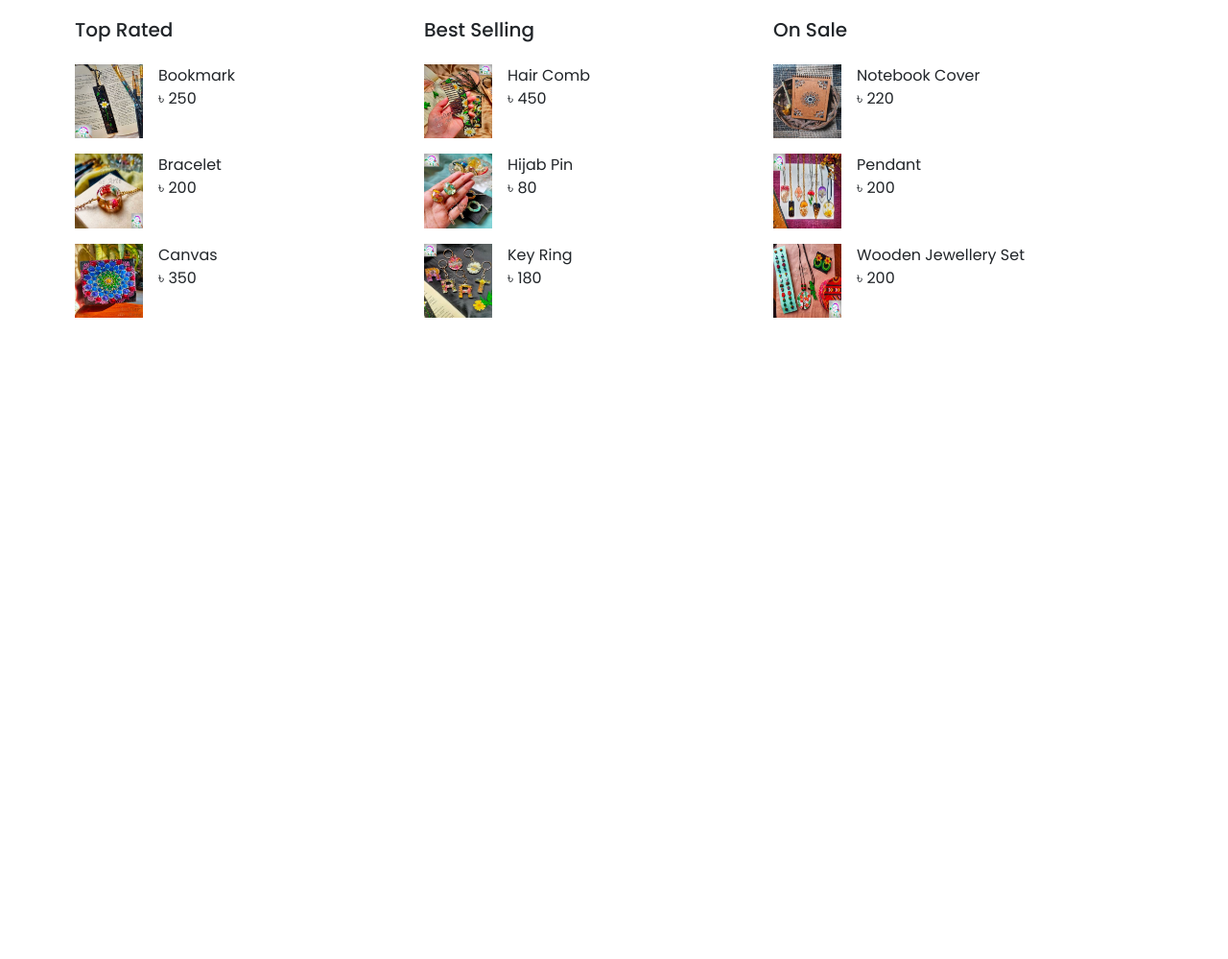
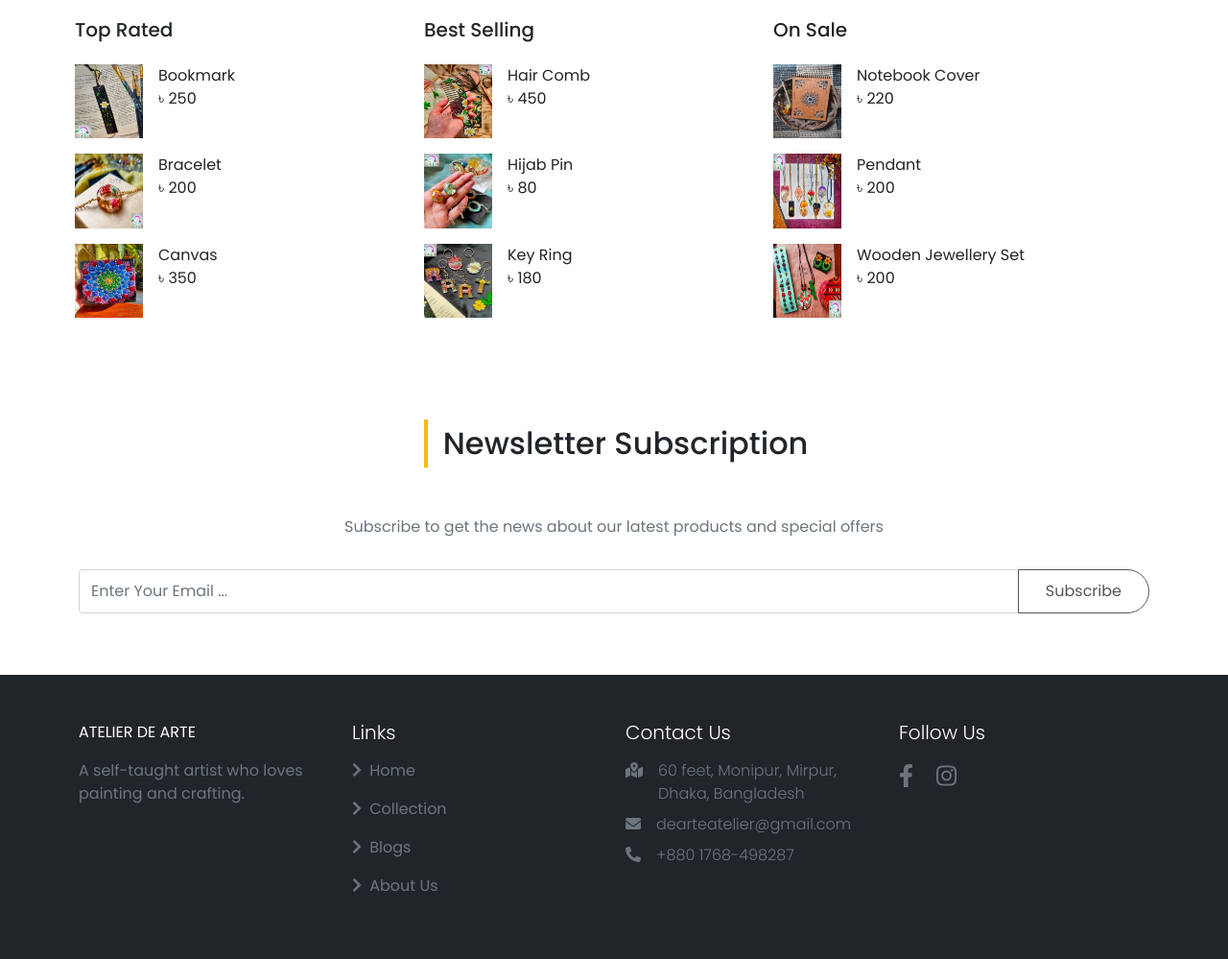
Before and after one commit to Rashiit2004/Atelier-de-Arte, a plain HTML site: page index.html in a window 1280 px wide. Shown: the part 5488-6487 px from the top of the page at 96% size. Before the commit the page ends 5867 px from the top, so only its background shows below. Drawn offline with nearby package versions, Linux system fonts and the light colour scheme; a web font is replaced by a local one.

Commit message:
Update index.html
Farin's commit

```diff
--- a/index.html
+++ b/index.html
@@ -678,13 +678,115 @@
         </div>
     </section>
     <!-- end of popular -->
+        <!-- newsletter -->
+    <section id="newsletter" class="py-5">
+        <div class="container">
+            <div class="d-flex flex-column align-items-center justify-content-center">
+                <div class="title text-center pt-3 pb-5">
+                    <h2 class="position-relative d-inline-block ms-4">Newsletter Subscription</h2>
+                </div>
 
+                <p class="text-center text-muted">Subscribe to get the news about our latest products and special offers
+                </p>
+                <div class="input-group mb-3 mt-3">
+                    <input type="text" class="form-control" placeholder="Enter Your Email ...">
+                    <button class="btn btn-primary" type="submit">Subscribe</button>
+                </div>
+            </div>
+        </div>
+    </section>
+    <!-- end of newsletter -->
 
+    <!-- footer -->
+    <footer class="bg-dark py-5">
+        <div class="container">
+            <div class="row text-white g-4">
+                <div class="col-md-6 col-lg-3">
+                    <a class="text-uppercase text-decoration-none brand text-white" href="index.html">Atelier de
+                        Arte</a>
+                    <p class="text-white text-muted mt-3">A self-taught artist who loves painting and crafting.
+                    </p>
+                </div>
 
+                <div class="col-md-6 col-lg-3">
+                    <h5 class="fw-light">Links</h5>
+                    <ul class="list-unstyled">
+                        <li class="my-3">
+                            <a href="#" class="text-white text-decoration-none text-muted">
+                                <i class="fas fa-chevron-right me-1"></i> Home
+                            </a>
+                        </li>
+                        <li class="my-3">
+                            <a href="#" class="text-white text-decoration-none text-muted">
+                                <i class="fas fa-chevron-right me-1"></i> Collection
+                            </a>
+                        </li>
+                        <li class="my-3">
+                            <a href="#" class="text-white text-decoration-none text-muted">
+                                <i class="fas fa-chevron-right me-1"></i> Blogs
+                            </a>
+                        </li>
+                        <li class="my-3">
+                            <a href="#" class="text-white text-decoration-none text-muted">
+                                <i class="fas fa-chevron-right me-1"></i> About Us
+                            </a>
+                        </li>
+                    </ul>
+                </div>
 
+                <div class="col-md-6 col-lg-3">
+                    <h5 class="fw-light mb-3">Contact Us</h5>
+                    <div class="d-flex justify-content-start align-items-start my-2 text-muted">
+                        <span class="me-3">
+                            <i class="fas fa-map-marked-alt"></i>
+                        </span>
+                        <span class="fw-light">
+                            60 feet, Monipur, Mirpur, Dhaka, Bangladesh
+                        </span>
+                    </div>
+                    <div class="d-flex justify-content-start align-items-start my-2 text-muted">
+                        <span class="me-3">
+                            <i class="fas fa-envelope"></i>
+                        </span>
+                        <span class="fw-light">
+                            dearteatelier@gmail.com
+                        </span>
+                    </div>
+                    <div class="d-flex justify-content-start align-items-start my-2 text-muted">
+                        <span class="me-3">
+                            <i class="fas fa-phone-alt"></i>
+                        </span>
+                        <span class="fw-light">
+                            +880 1768-498287
+                        </span>
+                    </div>
+                </div>
 
+                <div class="col-md-6 col-lg-3">
+                    <h5 class="fw-light mb-3">Follow Us</h5>
+                    <div>
+                        <ul class="list-unstyled d-flex">
+                            <li>
+                                <a href="https://www.facebook.com/atelierrrr"
+                                    class="text-white text-decoration-none text-muted fs-4 me-4">
+                                    <i class="fab fa-facebook-f"></i>
+                                </a>
+                            </li>
 
+                            <li>
+                                <a href="https://www.instagram.com/atelier.dearte"
+                                    class="text-white text-decoration-none text-muted fs-4 me-4">
+                                    <i class="fab fa-instagram"></i>
+                                </a>
+                            </li>
 
+                        </ul>
+                    </div>
+                </div>
+            </div>
+        </div>
+    </footer>
+    <!-- end of footer -->
     <!-- jquery -->
     <script src="js/jquery-3.6.0.js"></script>
     <!-- isotope js -->
```
